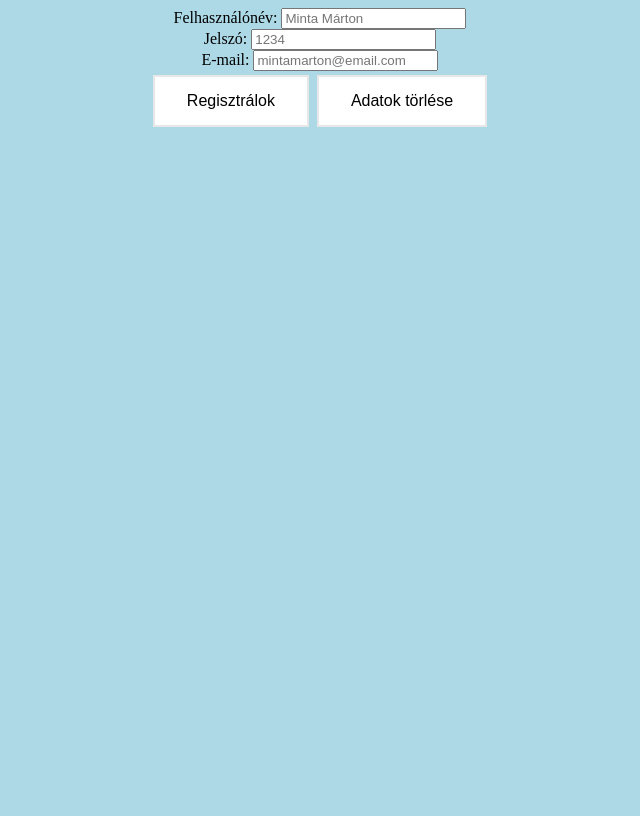
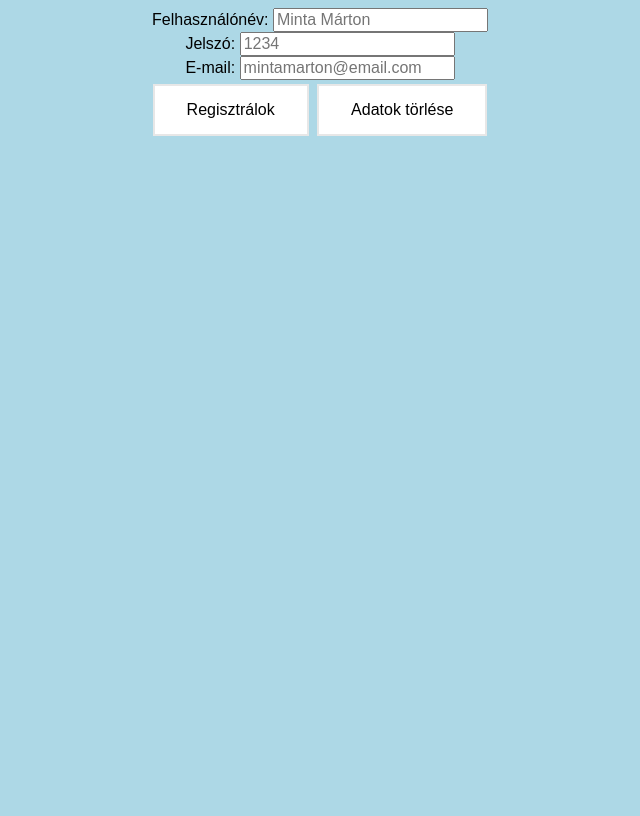
Before and after one commit to SzCintii/asdasd, a PHP site: page /regform.php in a window 1280 px wide. Shown: the whole page, without its empty margins (320-960 px from the left). Run offline with PHP 8.4, Linux system fonts and the light colour scheme.

Commit message:
Fonts update

```diff
--- a/backend/regformstyle.css
+++ b/backend/regformstyle.css
@@ -1,3 +1,9 @@
+html *
+{
+   font-size: 1em !important;
+   color: #000 !important;
+   font-family: Arial !important;
+}
 body
 {
     text-align: center;
--- a/backend/registerstyle.css
+++ b/backend/registerstyle.css
@@ -1,3 +1,9 @@
+html *
+{
+   font-size: 1em !important;
+   color: #000 !important;
+   font-family: Arial !important;
+}
 body
 {
     text-align: center;
--- a/backend/updateProfilestyle.css
+++ b/backend/updateProfilestyle.css
@@ -1,3 +1,9 @@
+html *
+{
+   font-size: 1em !important;
+   color: #000 !important;
+   font-family: Arial !important;
+}
 body
 {
     text-align: center;
```
Also changed, not shown: backend/loginformstyle.css (+7 -0 lines), backend/loginstyle.css (+7 -0 lines).
